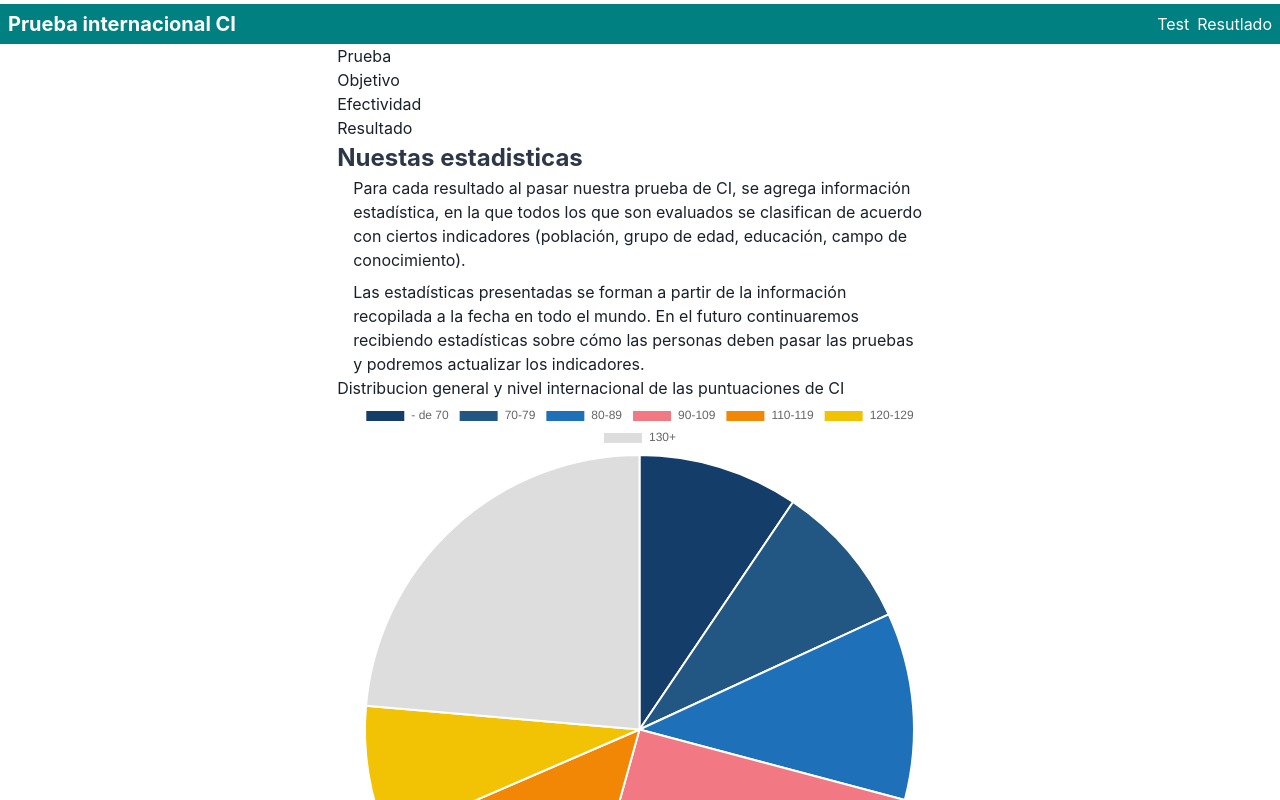
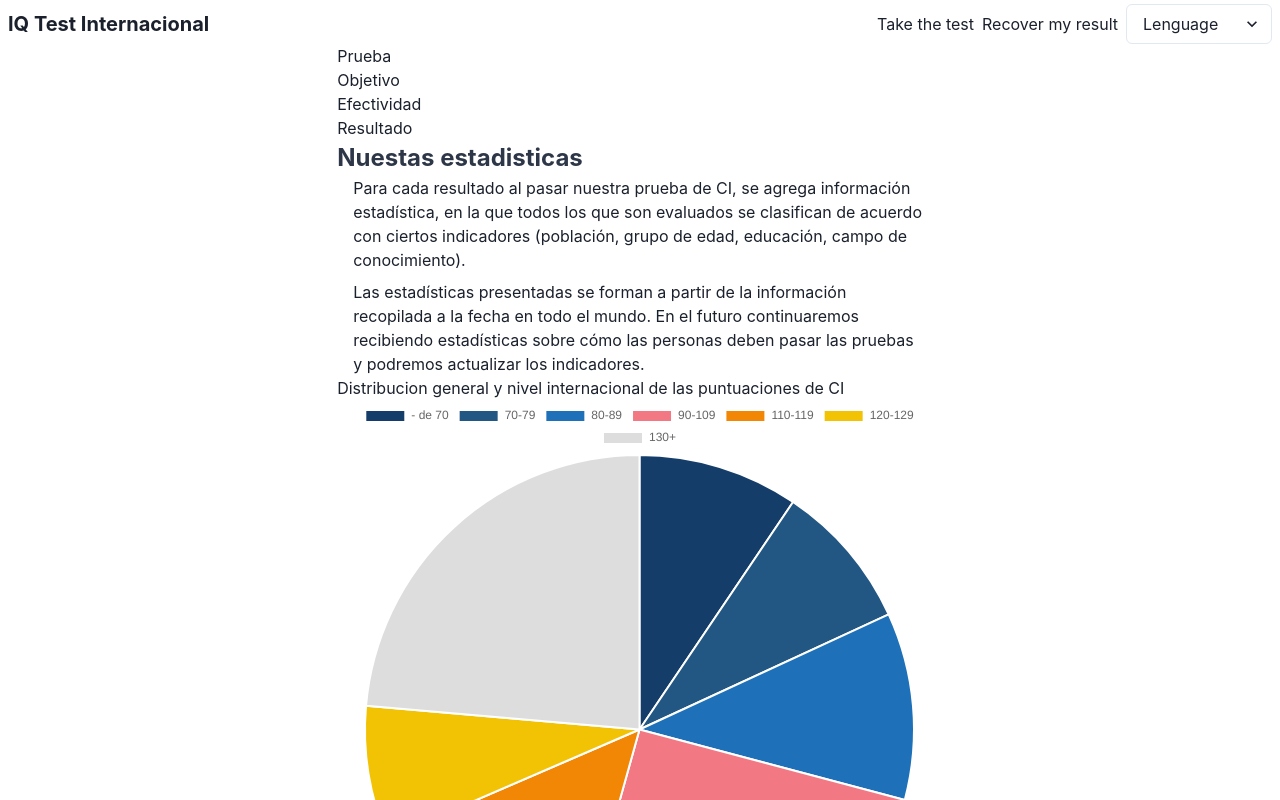
Before and after one commit to Mohibul-Alom/forntend-prueba-ci, a Next.js app: page / in a window 1280 px wide. Shown: the top 800 px of the page. Built offline with nearby package versions, Linux system fonts and the light colour scheme.

Commit message:
FEAT: added i18n

```diff
--- a/components/navbar/Navbar.jsx
+++ b/components/navbar/Navbar.jsx
@@ -1,16 +1,53 @@
-import { Flex, Spacer,Box,Link,Heading } from "@chakra-ui/react"
+import { Flex, Spacer, Box, Link, Heading, Select } from "@chakra-ui/react";
+
+import en from '../../utils/locale/navbar/en';
+import es from '../../utils/locale/navbar/es';
+import fr from '../../utils/locale/navbar/fr';
+
+import { useRouter } from 'next/router';
+
 export default function Navbar() {
+
+    const router = useRouter();
+    const { locale } = router;
+    let translate = en;
+
+    switch (locale) {
+        case "fr":
+            translate = fr;
+            break;
+        case "es":
+            translate = es;
+            break;
+        default:
+            translate = en;
+            break;
+    }
+    console.log(translate);
+
+    const changeLanguage = (e) => {
+        const locale = e.target.value;
+        router.push('/','/',{locale});
+    }
+
     return (
-        <Flex bg="teal" mt="1">
+        <Flex mt="1">
             <Box p="2">
-                <Heading color="white" size="md">Prueba internacional CI</Heading>
+                <Heading size="md">{translate.webTitle}</Heading>
             </Box>
             <Spacer />
-            <Box color="white" mt="2" mr="2">
-                <Link>Test</Link>
+            <Box mt="2" mr="2">
+                <Link>{translate.takeTest}</Link>
             </Box>
-            <Box color="white" mt="2" mr="2">
-            <Link>Resutlado</Link>
+            <Box mt="2" mr="2">
+                <Link>{translate.recoverResult}</Link>
+            </Box>
+            <Box mr="2">
+                <Select placeholder={translate.laguage} onChange={changeLanguage}>
+                    <option color="black" value="en">English(US)</option>
+                    <option color="black" value="es">Español(ES)</option>
+                    <option color="black" value="fr">Français(FR)</option>
+                </Select>
             </Box>
         </Flex>
     )
--- a/next.config.js
+++ b/next.config.js
@@ -1,3 +1,8 @@
 module.exports = {
+
+  i18n: {
+    locales:['es','en','fr'],
+    defaultLocale:'en',
+  },
   reactStrictMode: true,
 }
--- /dev/null
+++ b/utils/locale/navbar/en.js
@@ -0,0 +1,6 @@
+export default {
+    webTitle: 'IQ Test Internacional',
+    takeTest: 'Take the test',
+    recoverResult: 'Recover my result',
+    laguage: 'Lenguage',
+}
--- /dev/null
+++ b/utils/locale/navbar/es.js
@@ -0,0 +1,6 @@
+export default {
+    webTitle: 'Prueba internacional de CI',
+    takeTest: 'Pasar la prueba',
+    recoverResult: 'Recuperar mi resultado',
+    laguage: 'Idioma',
+}
--- /dev/null
+++ b/utils/locale/navbar/fr.js
@@ -0,0 +1,6 @@
+export default {
+    webTitle: 'Test de QI international',
+    takeTest: 'Réussir le test',
+    recoverResult: 'Rétablir mon score',
+    laguage: 'Langue',
+}
```
